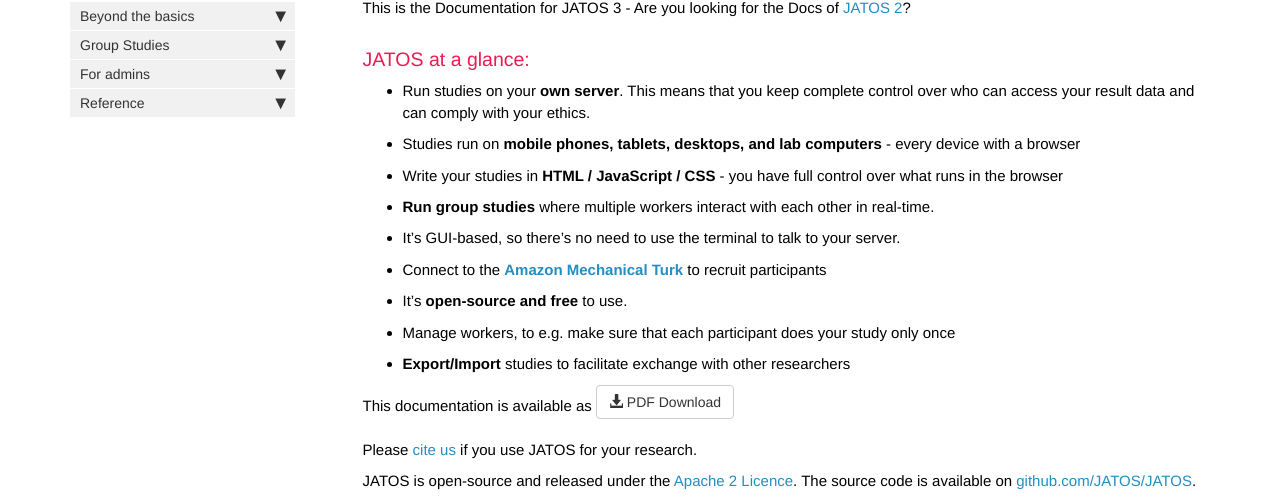
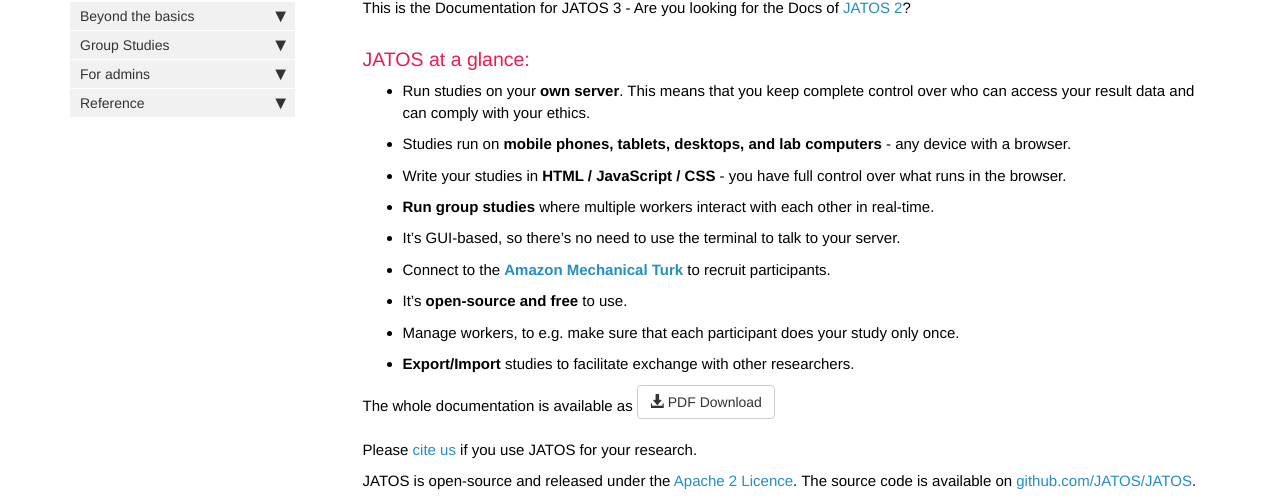
Before and after one commit to kristian-lange-tw/JATOS_docs_v3, a Jekyll site: the page built from pages/Whats-JATOS.md, in a window 1280 px wide and 992 px high. Shown: the part 239-743 px from the top of the window. Built offline with Jekyll 4.4.1, drawn with Linux system fonts in a browser that asks for light colours; nearby versions of some CDN libraries; library files that are not in the unit come from our copies; comment, search, counter and statistics services are not loaded.

Commit message:
Update Whats-JATOS.md

```diff
--- a/pages/Whats-JATOS.md
+++ b/pages/Whats-JATOS.md
@@ -15,16 +15,16 @@ This is the Documentation for JATOS 3 - Are you looking for the Docs of [JATOS 2
 
 ### JATOS at a glance:
 * Run studies on your **own server**. This means that you keep complete control over who can access your result data and can comply with your ethics.
-* Studies run on **mobile phones, tablets, desktops, and lab computers** - every device with a browser
-* Write your studies in **HTML / JavaScript / CSS** - you have full control over what runs in the browser
+* Studies run on **mobile phones, tablets, desktops, and lab computers** - any device with a browser.
+* Write your studies in **HTML / JavaScript / CSS** - you have full control over what runs in the browser.
 * **Run group studies** where multiple workers interact with each other in real-time.
 * It’s GUI-based, so there's no need to use the terminal to talk to your server.
-* Connect to the **[Amazon Mechanical Turk](https://www.mturk.com)** to recruit participants
+* Connect to the **[Amazon Mechanical Turk](https://www.mturk.com)** to recruit participants.
 * It's **open-source and free** to use.
-* Manage workers, to e.g. make sure that each participant does your study only once
-* **Export/Import** studies to facilitate exchange with other researchers
+* Manage workers, to e.g. make sure that each participant does your study only once.
+* **Export/Import** studies to facilitate exchange with other researchers.
 
-This documentation is available as <a target="_blank" class="noCrossRef" href="https://github.com/JATOS/JATOS_docs/raw/gh-pages/pdf/jatos-docs.pdf"><button type="button" class="btn btn-default" aria-label="Left Align"><span class="glyphicon glyphicon-download-alt" aria-hidden="true"></span> PDF Download</button></a>
+The whole documentation is available as <a target="_blank" class="noCrossRef" href="https://github.com/JATOS/JATOS_docs/raw/gh-pages/pdf/jatos-docs.pdf"><button type="button" class="btn btn-default" aria-label="Left Align"><span class="glyphicon glyphicon-download-alt" aria-hidden="true"></span> PDF Download</button></a>
 
 Please [cite us](http://journals.plos.org/plosone/article?id=10.1371/journal.pone.0130834) if you use JATOS for your research.
 
```
